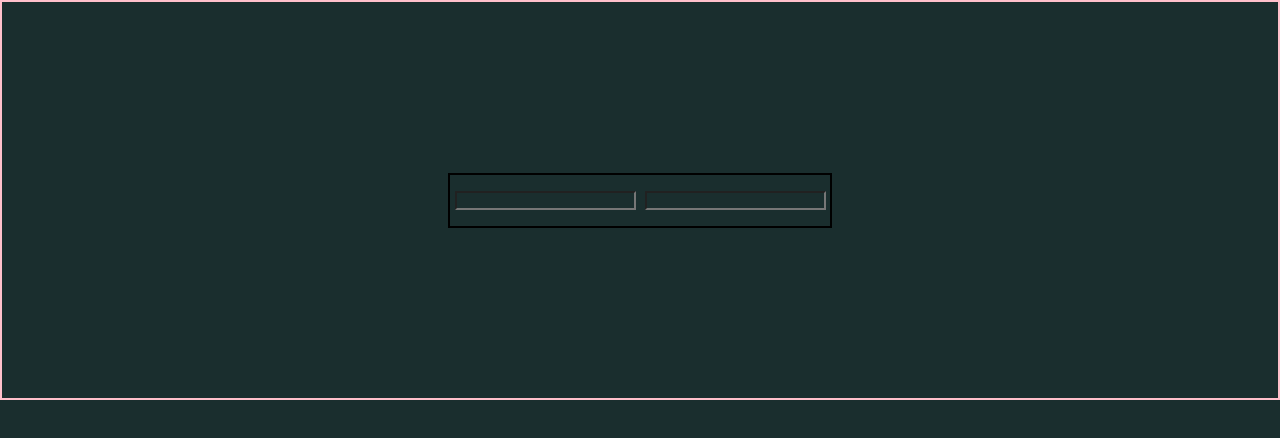
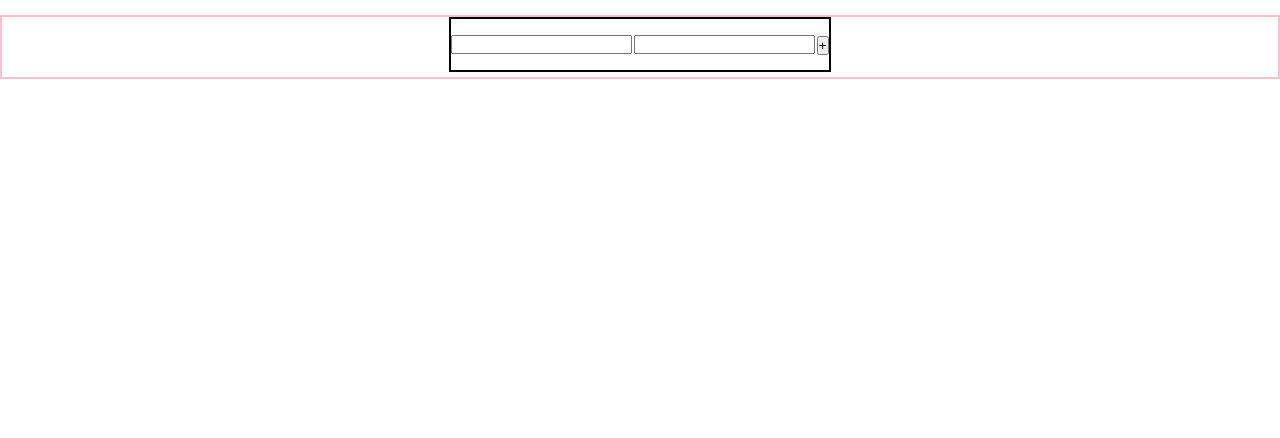
Before and after one commit to sohampatil4101/ContriCalc, a React (Create React App) app: page / in a window 1280 px wide. Shown: the top 438 px of the page. Built offline with nearby package versions, Linux system fonts and the light colour scheme.

Commit message:
created cards that can be increased with a plus button

```diff
--- a/src/App.css
+++ b/src/App.css
@@ -1,23 +1,27 @@
 *{
   margin: 0;
   padding: 0;
-  background-color: #1a2e2e;;
+  /* background-color: #1a2e2e;; */
   /* scroll-behavior: smooth; */
   box-sizing: border-box;
 }
 
 .main-card{
   display: flex;
-  justify-content: center;
-  height: 50vh;
+  flex-wrap: wrap;
+  flex-direction: column;
+  height: 100%;
   border: 2px solid pink;
+  margin-top: 15px;
 }
 .card{
+  margin-bottom: 5px;
   display: flex;
+  flex-wrap: wrap;
   justify-content: space-around;
   align-items: center;
   align-self: center;
-  width: 30vw;
+  width: 30%;
   height: 55px;
   border: 2px solid black;
   /* background-color: red; */
--- /dev/null
+++ b/src/components/card.js
@@ -0,0 +1,14 @@
+import React from 'react'
+import '../App.css';
+
+export default function Card(props) {
+  return (
+    <>
+        <input type="text" />
+        <input type="number" />
+        <div className="add">
+            <button onClick={props.setcount}>+</button>
+        </div>
+    </>
+  )
+}
--- a/src/components/maincard.js
+++ b/src/components/maincard.js
@@ -1,15 +1,27 @@
-import React from 'react'
+import React, { useState } from 'react';
 import '../App.css';
+import Card from './card.js';
 
 export default function Maincard() {
+  const [count, setCount] = useState(1)
+  function setcount(){
+    setCount(count + 1)
+  }
+  const cards = [];
+
+  for (let i = 0; i < count; i++) {
+    cards.push(
+      <div className="card" key={i}>
+        <Card setcount={setcount}/>
+      </div>
+    );
+  }
+
   return (
     <>
-    <div className="main-card">
-        <div className="card">
-            <input type="text" />
-            <input type="number" />
-        </div>
-    </div>
+      <div className="main-card">
+        {cards}
+      </div>
     </>
-  )
+  );
 }
```
